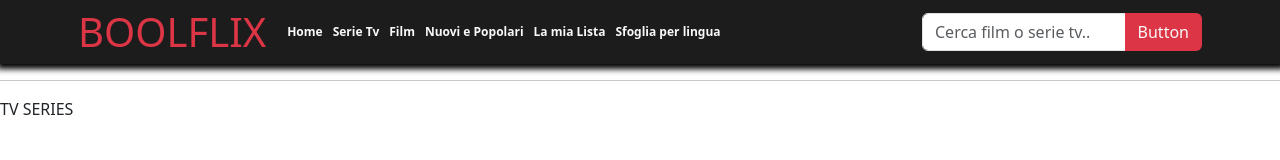
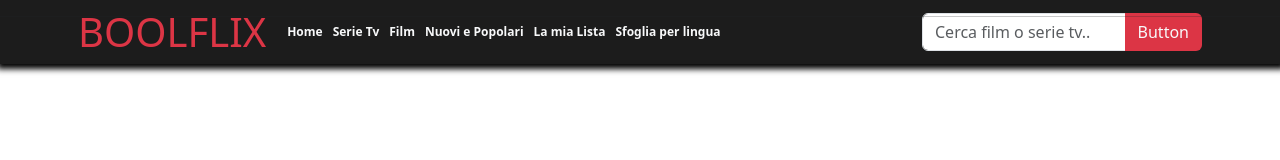
Before and after one commit to gabrielediemmanuele/vite-boolflix, a Vue app: page / in a window 1280 px wide. Shown: the top 160 px of the page. Built offline with nearby package versions, Linux system fonts and the light colour scheme.

Commit message:
feat: add position fixed to header

```diff
--- a/src/components/AppHeader.vue
+++ b/src/components/AppHeader.vue
@@ -62,6 +62,10 @@ export default {
 header {
   background-color: rgb(28, 28, 28);
   box-shadow: 1px 1px 6px 4px black;
+  position: fixed;
+  top: 0;
+  right: 0;
+  left: 0;
 }
 .container {
   ul {
```
